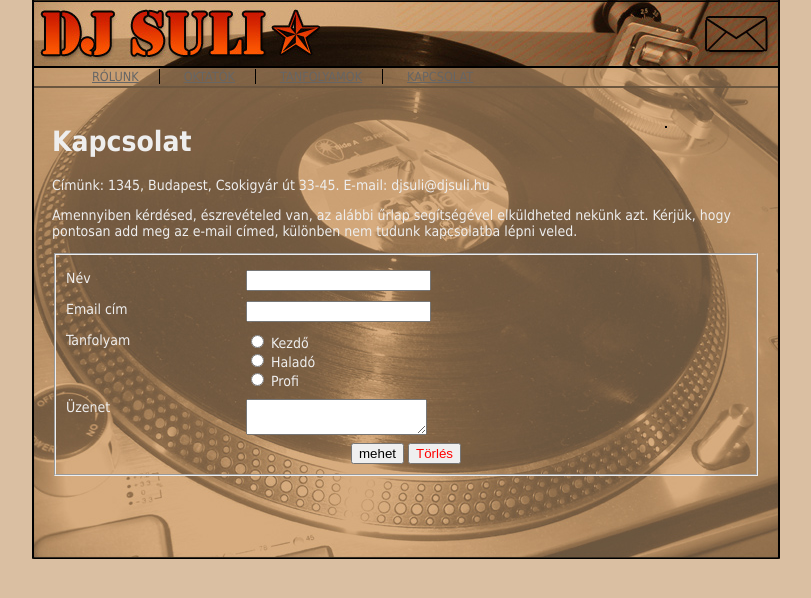
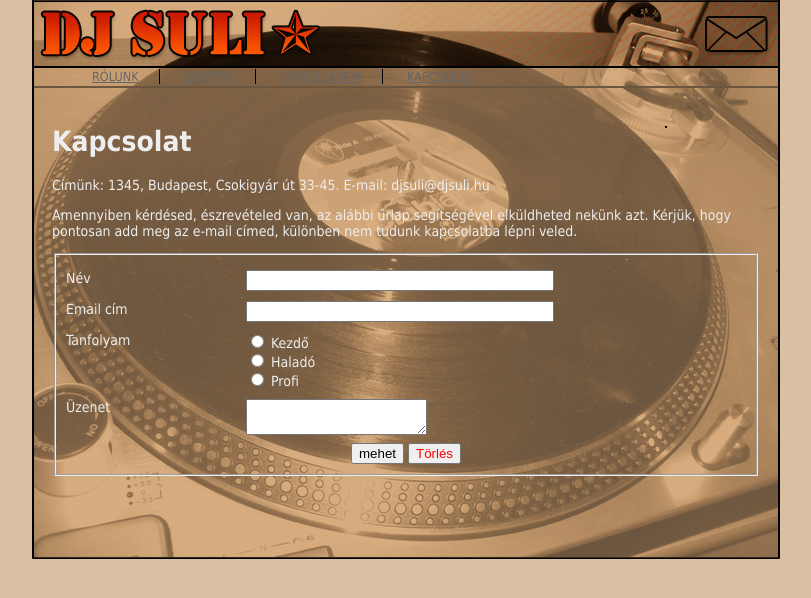
Before and after one commit to Tyron420/csapatmunka2, a plain HTML site: page munkafájlok-40/kapcsolat.html in a window 1280 px wide. Shown: the whole page, without its empty margins (234-1045 px from the left). Drawn offline with Linux system fonts and the light colour scheme.

Commit message:
Update styles.css

```diff
--- a/munkafájlok-40/styles.css
+++ b/munkafájlok-40/styles.css
@@ -76,6 +76,7 @@ dt{
 fieldset{
     width: 680px;
     padding: 10px;
+    margin: 0 auto 0 auto;
 }
 .mezo-sor{
     margin: 5px 0;
@@ -99,3 +100,6 @@ input[type='submit']{
 input[type='reset']{
     color: red;
 }
+input[type='text']{
+    width: 300px;
+}
```
